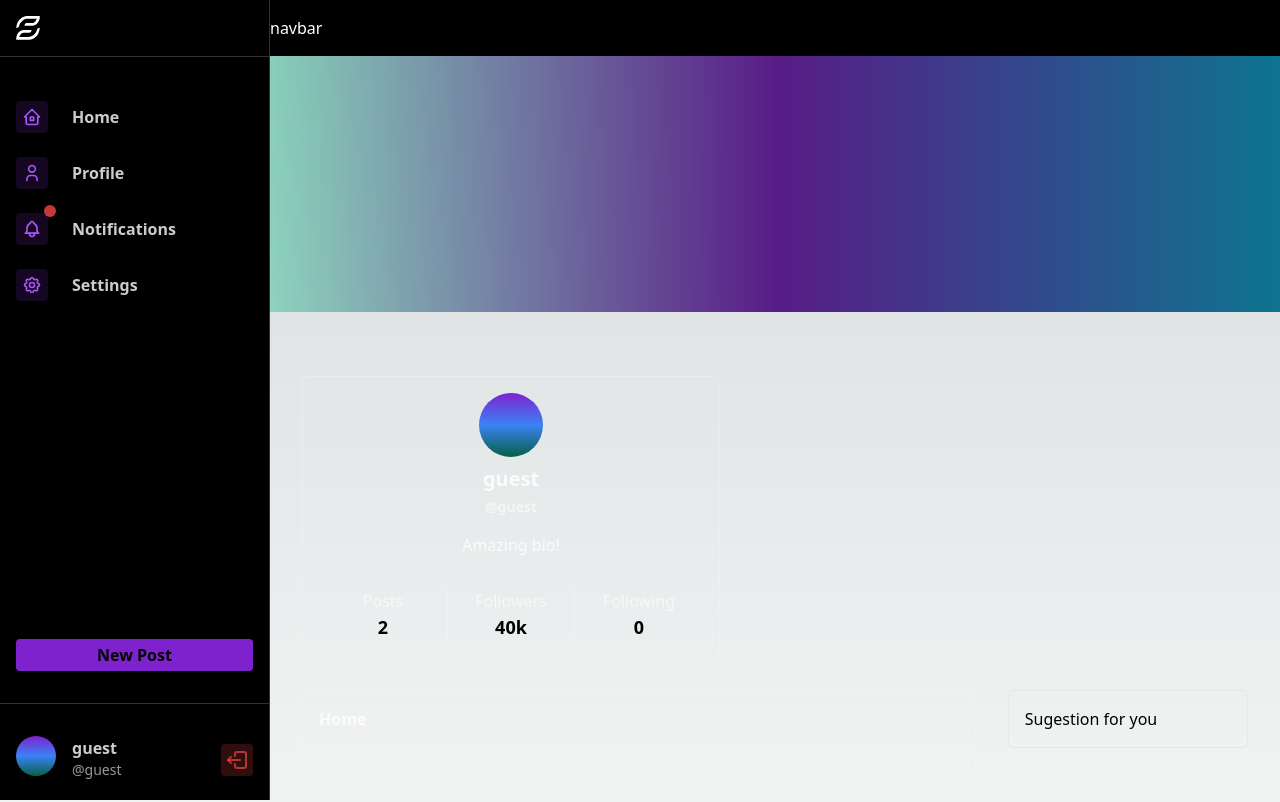
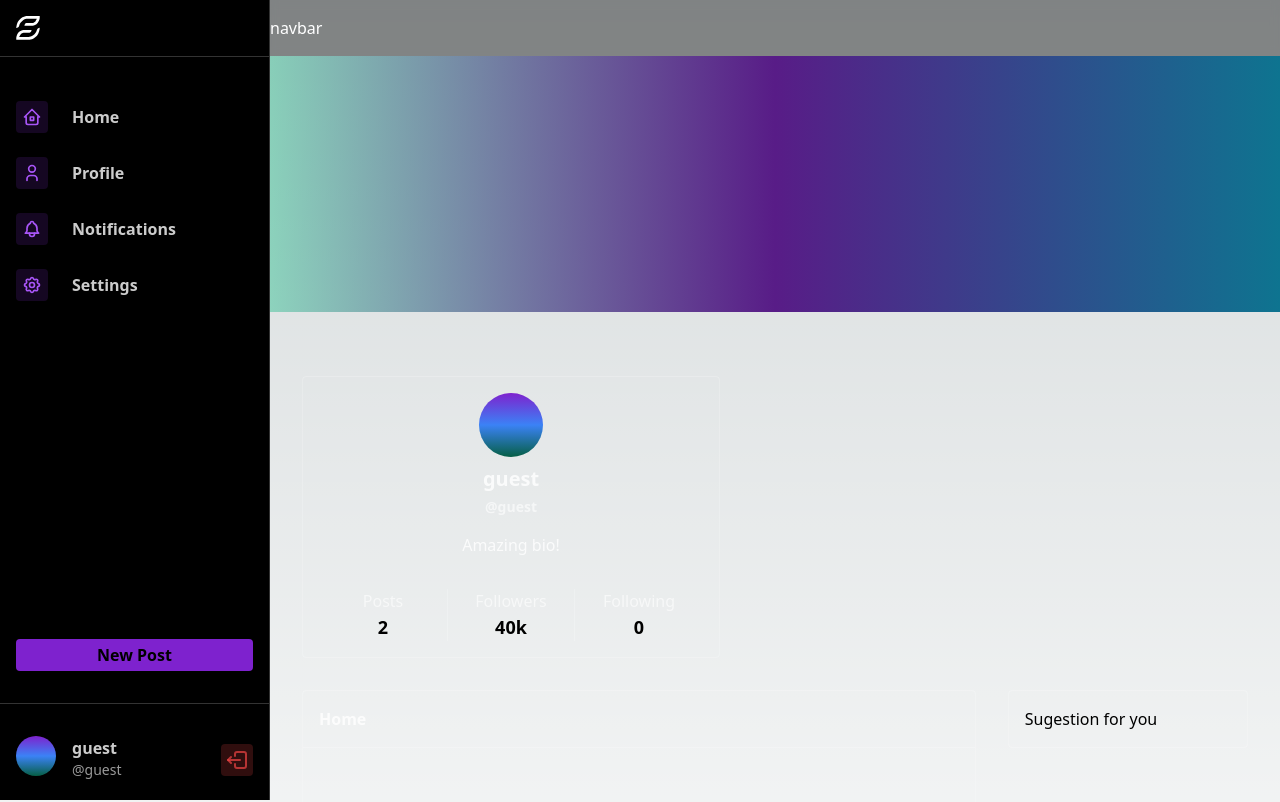
Before and after one commit to Vsetis/smoop, a Next.js app: page /home in a window 1280 px wide. Shown: the top 802 px of the page. Built offline with nearby package versions, Linux system fonts and the light colour scheme.

Commit message:
clean up

```diff
--- /dev/null
+++ b/src/components/Navbar.tsx
@@ -0,0 +1,9 @@
+export default function Navbar() {
+    return (
+        <>
+            <div className="bg-black/40 backdrop-blur-sm  w-full sticky py-4 top-0 left-0 z-20">
+                <div className="container mx-auto text-white">navbar</div>
+            </div>
+        </>
+    );
+}
--- a/src/components/User/Sugestion.tsx
+++ b/src/components/User/Sugestion.tsx
@@ -1,6 +1,6 @@
 export default function Sugestion() {
     return (
-        <div className="border rounded p-4">
+        <div className="border border-white/20 rounded p-4">
             <p>Sugestion for you</p>
         </div>
     );
--- a/src/layouts/user.tsx
+++ b/src/layouts/user.tsx
@@ -1,3 +1,4 @@
+import Navbar from '@/components/Navbar';
 import Sidebar from '@/components/Sidebar';
 
 export default function UserLayout({
@@ -8,10 +9,9 @@ export default function UserLayout({
     return (
         <div className="flex">
             <Sidebar />
+
             <div className="w-full">
-                <div className=" bg-black text-white sticky py-4 top-0 left-0">
-                    navbar
-                </div>
+                <Navbar />
                 <div className="relative h-64">
                     <div className="absolute w-full h-full bg-gradient-to-r from-emerald-500/40 via-purple-900 to-cyan-700 top-0 left-0" />
                 </div>
--- a/src/mock/user.ts
+++ b/src/mock/user.ts
@@ -1,4 +1,3 @@
-export const notifications = [{ notification: '' }];
 export const users = [
     { username: 'guest', name: 'guest', bio: 'Amazing bio!', avatar: null },
     { username: 'vsetik', name: 'Ondřej Všetička', avatar: null },
--- a/src/pages/_app.tsx
+++ b/src/pages/_app.tsx
@@ -5,6 +5,8 @@ import dynamic from 'next/dynamic';
 import '@/styles/globals.css';
 import { useRouter } from 'next/router';
 import { session } from '@/mock/session';
+import { usePosts } from '@/utils/atom';
+import { posts } from '@/mock/posts';
 
 interface AppPropsWithComponentLayout extends AppProps {
     Component: NextComponentType & { layout: keyof typeof layouts };
```
